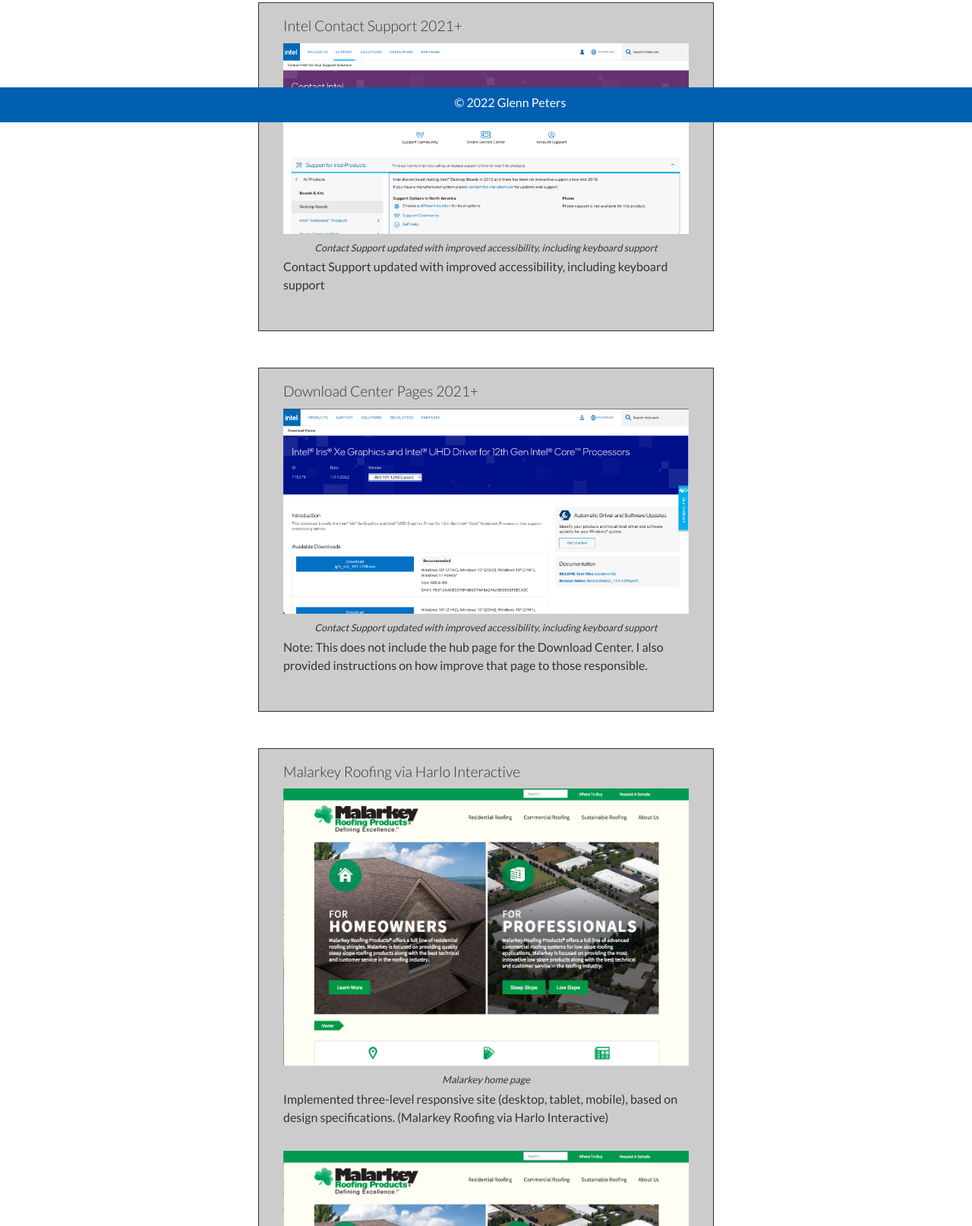
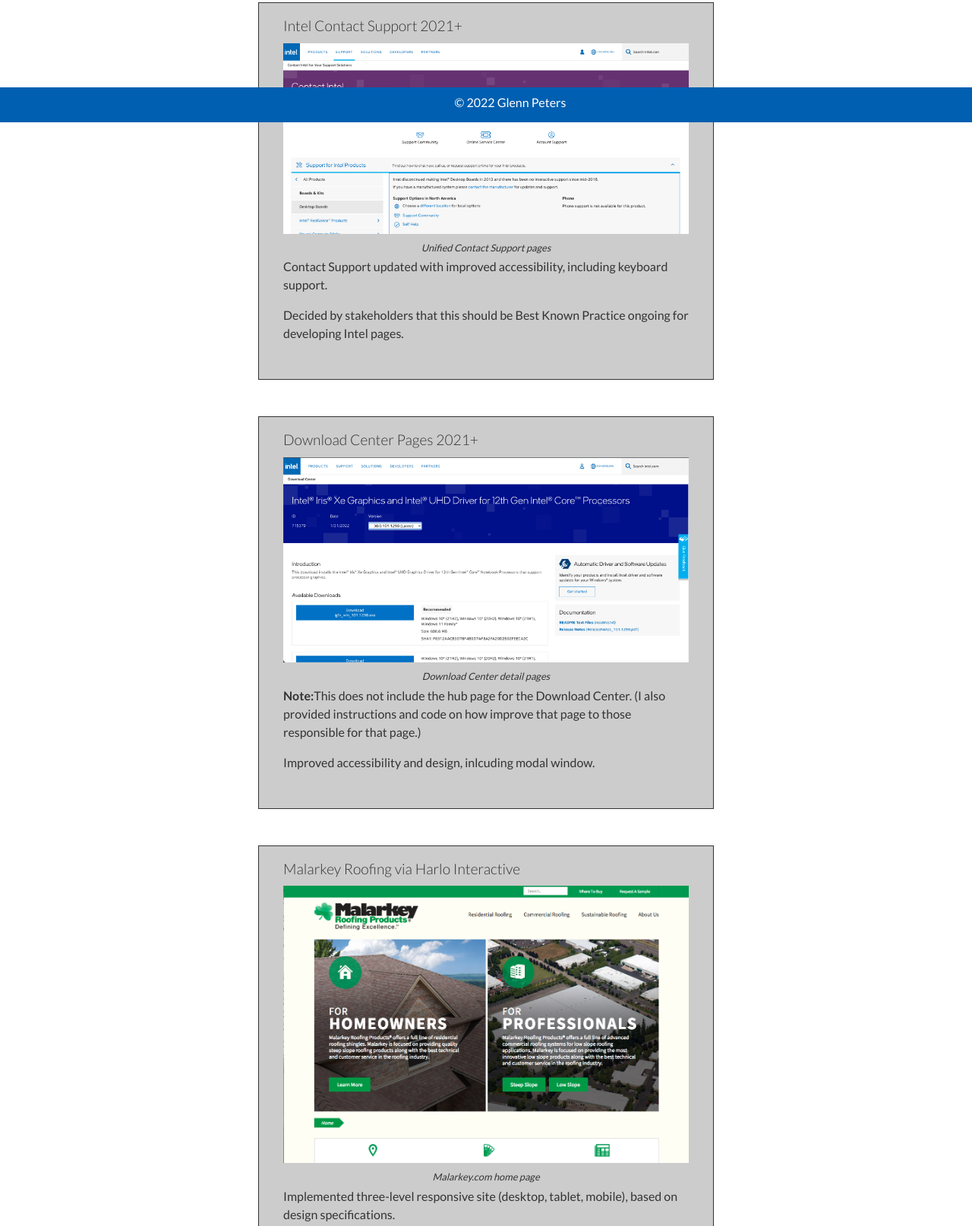
Before and after one commit to glennpeters/glennpeters-dev-gatsby, a Gatsby site: page /portfolio in a window 1280 px wide. Shown: the part 639-2253 px from the top of the page at 76% size. Built offline with nearby package versions, Linux system fonts and the light colour scheme; Gatsby itself is replaced by a stand-in of ours.

Commit message:
Content updates

```diff
--- a/src/pages/portfolio.js
+++ b/src/pages/portfolio.js
@@ -35,7 +35,7 @@
 
           <div className="description">
             <p>
-              Intel Home Page incremental update to be more modern, lightweight and accessible
+              Intel Home Page incremental update to be more modern, lightweight and accessible.
             </p>
           </div>
 
@@ -47,12 +47,17 @@
           <figure aria-hidden="true">
             <img src={intelContactSupport} alt="" />
 
-            <figcaption>Contact Support updated with improved accessibility, including keyboard support</figcaption>
+            <figcaption>Unified Contact Support pages</figcaption>
           </figure>
 
           <div className="description">
             <p>
-              Contact Support updated with improved accessibility, including keyboard support
+              Contact Support updated with improved accessibility, including keyboard support.
+            </p>
+
+            <p>
+              Decided by stakeholders that this should be Best Known Practice ongoing for developing
+              Intel pages.
             </p>
           </div>
 
@@ -64,13 +69,18 @@
           <figure aria-hidden="true">
             <img src={intelDownloadCenterPages} alt="" />
 
-            <figcaption>Contact Support updated with improved accessibility, including keyboard support</figcaption>
+            <figcaption>Download Center detail pages</figcaption>
           </figure>
 
           <div className="description">
             <p>
-              Note: This does not include the hub page for the Download Center.
-              I also provided instructions on how improve that page to those responsible.
+              <strong>Note:</strong>
+               This does not include the hub page for the Download Center.
+               (I also provided instructions and code on how improve that page to those responsible for that page.)
+            </p>
+
+            <p>
+              Improved accessibility and design, inlcuding modal window.
             </p>
           </div>
 
@@ -82,13 +92,12 @@
           <figure aria-hidden="true">
             <img src={malarkeyHome} alt="" />
 
-            <figcaption>Malarkey home page</figcaption>
+            <figcaption>Malarkey.com home page</figcaption>
           </figure>
 
           <div className="description">
             <p>
               Implemented three-level responsive site (desktop, tablet, mobile), based on design specifications.
-              (Malarkey Roofing via Harlo Interactive)
             </p>
           </div>
 
@@ -102,7 +111,8 @@
           <div className="description">
             <p>
               Developed the Shingle Selector tool, a responsive tool (desktop, tablet, mobile)
-              that allowed a user to browse information on a multitude of different shingle products.
+              that allowed a user to browse information on a multitude of different shingle products and colors.
+              Consuming data provided by Laravel backend.
             </p>
           </div>
 
```
